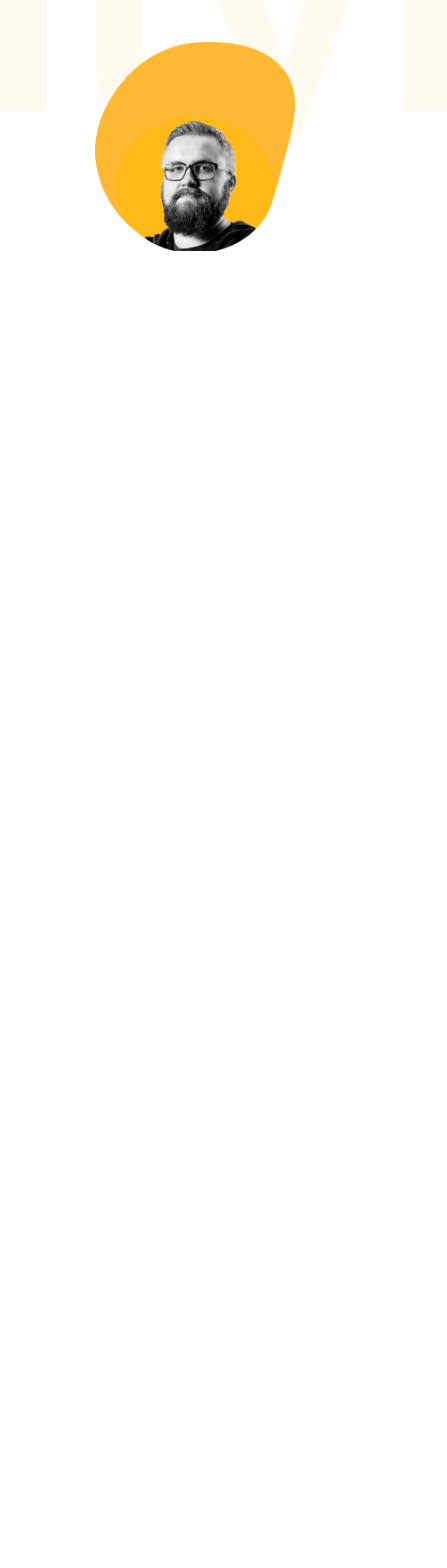
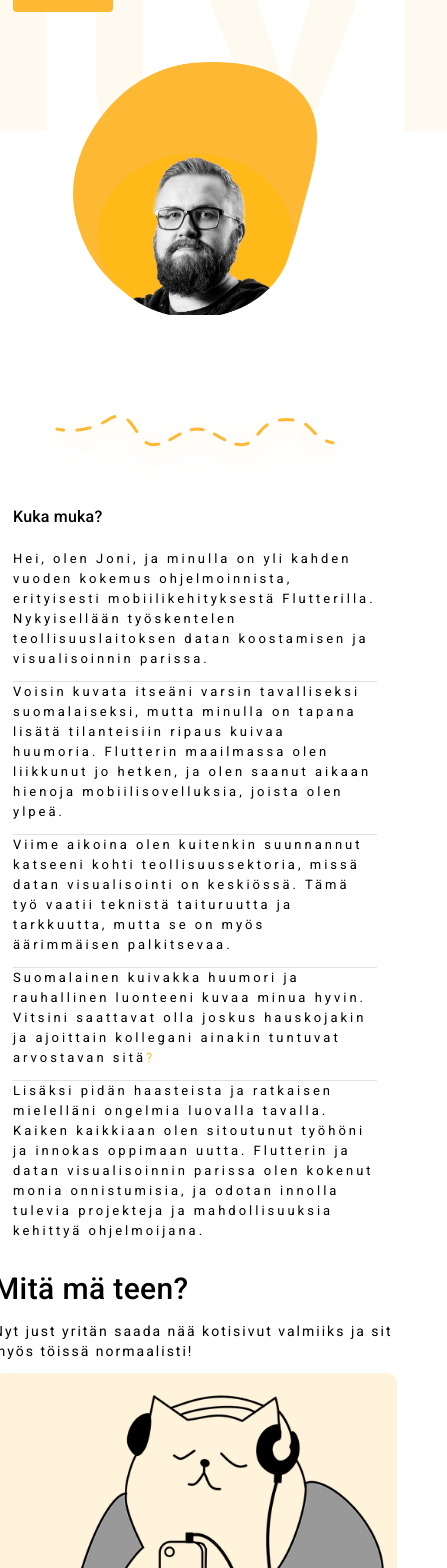
Before and after one commit to JoniRont/website, an Angular app: page / in a window 390 px wide. Shown: the part 432-2000 px from the top of the page, 447 px wide, since content can reach past the window. Before the commit the page ends 844 px from the top, so only its background shows below. Built offline with nearby package versions, Linux system fonts and the light colour scheme.

Commit message:
Added divider and started introduction content

```diff
--- a/src/app/app.component.html
+++ b/src/app/app.component.html
@@ -6,8 +6,8 @@
     <app-header (scrollToContentEmitter)="scrollToIntroduction($event)">
     </app-header>
     <app-main-content></app-main-content>
-    <!-- <app-introduction id="introduction"></app-introduction> -->
-    <!-- <app-samples id="samples"></app-samples> -->
+    <app-introduction id="introduction"></app-introduction>
+    <app-samples id="samples"></app-samples>
     <!-- <app-footer></app-footer> -->
   </div>
 </div>
--- a/src/app/app.component.scss
+++ b/src/app/app.component.scss
@@ -1,4 +1,3 @@
-@import '../mixins.scss';
 .main {
   width: 100%;
   display: flex;
@@ -25,7 +24,3 @@
   justify-content: center;
   flex-direction: column;
 }
-
-@include desktop {
-
-}
--- a/src/app/components/introduction/introduction.component.html
+++ b/src/app/components/introduction/introduction.component.html
@@ -1,5 +1,8 @@
 <section class="introduction">
   <div class="introduction-container">
+    <div class="divider">
+      <img src="assets/images/divider.png" alt="" />
+    </div>
     <div class="introduction-text">
       <h2>Kuka muka?</h2>
       <p>
--- a/src/app/components/introduction/introduction.component.scss
+++ b/src/app/components/introduction/introduction.component.scss
@@ -1,48 +1,41 @@
+@import '../../../mixins.scss';
 .introduction{
-  width: 60%;
-  height: auto;
+  width: 100%;
   display: flex;
   justify-content: center;
 }
 
 .introduction-container {
   display: flex;
-  justify-self: center;
-  align-self: center;
-  margin: 100px 300px 100px;
-  justify-content: space-between;
+  flex-direction: column;
+  align-items: center;
+  padding: 20px;
 }
-
 .introduction-text {
-  width: 50%;
+  width: 100%;
   & p {
     color: rgb(0, 0, 0);
     letter-spacing: 3px;
-    font-size: larger;
+    font-size: small
   }
   & h2 {
     color: rgb(0, 0, 0);
-    font-size: 30px;
+    font-size: medium;
   }
 }
 
-
-
 .divider {
-  border-top-color: #fdba3371;
-  border-top-width: 2px;
-  padding-top: 20px;
+  width: 100%;
+  display: flex;
+  justify-content: center;
 }
 
-
-
-@media only screen and (max-width: 768px) {
+@include desktop {
+  .introduction-text {
+    width: 60%;
+  }
   .introduction-container {
-    flex-direction: column;
-    margin: 100px 50px 50px;
-  }
-  .introduction-text {
-    width: 100%;
+    padding: 100px 0px
   }
 
 
--- a/src/app/components/main-content/main-content.component.scss
+++ b/src/app/components/main-content/main-content.component.scss
@@ -4,11 +4,9 @@
 .contents {
   display: flex;
   flex-direction: column;
-  justify-content: space-between;
   align-content: space-between;
   padding: 100px 20px 20px 20px;
   gap: 20px;
-  height: 300px;
 }
 
 .content {
@@ -59,6 +57,8 @@ img {
   .contents {
     display: flex;
     flex-direction: row;
+    height: 300px;
+    justify-content: space-between;
   }
   .introduction-image {
     padding: 30px;
--- a/src/app/components/samples/samples.component.html
+++ b/src/app/components/samples/samples.component.html
@@ -7,11 +7,19 @@
         normaalisti!
       </p>
     </div>
-    <img class="samples-image" src="assets/images/cat.png" alt="" />
+    <img
+      class="samples-image image-background"
+      src="assets/images/cat.png"
+      alt=""
+    />
   </section>
   <div class="section-row">
     <section class="flutter">
-      <img src="assets/images/flutter.png" alt="" />
+      <img
+        class="samples-image image-background"
+        src="assets/images/flutter.png"
+        alt=""
+      />
       <div class="samples-text">
         <p>
           Oon tehnyt Flutterilla mobiilisovelluksia 1,5 vuotta pääsääntöisesti
--- a/src/app/components/samples/samples.component.scss
+++ b/src/app/components/samples/samples.component.scss
@@ -1,7 +1,10 @@
+@import '../../../mixins.scss';
+
 .samples {
   width: 100%;
   height: auto;
   display: flex;
+  flex-direction: column;
   justify-content: flex-start;
 }
 
@@ -10,7 +13,7 @@
     flex-direction: row;
     justify-self: center;
     align-self: center;
-    margin: 100px 200px 100px;
+    // margin: 100px 200px 100px;
     justify-content: space-between;
     width: 100%;
     background-color:#fdb933 ;
@@ -19,7 +22,6 @@
   }
 
     .samples-text{
-      max-width: 50%;
       & p {
         color: rgb(0, 0, 0);
         letter-spacing: 2px;
@@ -31,12 +33,19 @@
     }
 
     .samples-image {
-      max-width: 300px;
       height: auto;
+      // padding: 20px;
+    }
+    .image-background{
+      width: 100%;
+      background-color: #fdba332d;
+      border-radius: 10px;
     }
 
-
-@media only screen and (max-width: 768px) {
+@include desktop {
+  .samples {
+    flex-direction: row;
+  }
   .samples-container{
     display: flex;
     flex-direction: column;
--- a/src/mixins.scss
+++ b/src/mixins.scss
@@ -5,3 +5,7 @@
 @mixin desktop {
   @media (min-width: 600px) { @content; }
 }
+
+@mixin desktop-large {
+  @media (min-width: 1000px) { @content; }
+}
--- a/src/styles.scss
+++ b/src/styles.scss
@@ -10,12 +10,18 @@ body {
   display: flex;
   justify-items: center;
   margin: 0;
-  width: 90%;
+  padding: 20px 50px;
   font-family: Roboto, "Helvetica Neue", sans-serif;
 }
 
 @include desktop {
   body{
+    width: 80%;
+  }
+}
+
+@include desktop-large {
+  body{
     width: 60%;
   }
 }
```
Also changed, not shown: src/assets/images/divider.png (added).
